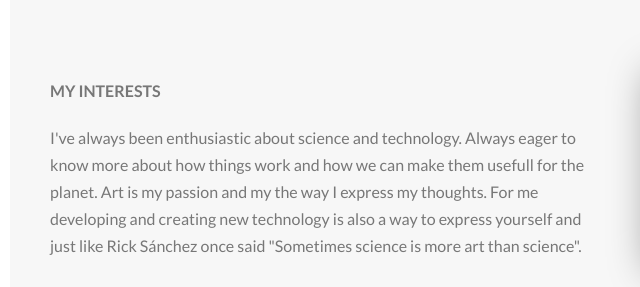
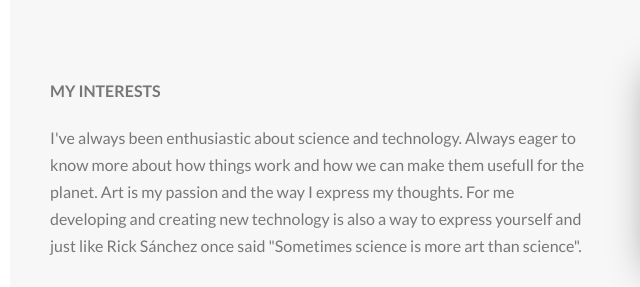
Before and after one commit to daguam/My-Web-Page, a website: page index.html in a window 1280 px wide. Shown: the part 943-1230 px from the top of the page, 20-660 px from the left. Drawn offline with Linux system fonts and the light colour scheme.

Commit message:
Fix about me typo

```diff
--- a/index.html
+++ b/index.html
@@ -41,7 +41,7 @@
                         <h3 class="heading-tertiary u-margin-bottom-small">My interests</h3>
                         <p class="paragraph">
                             I've always been enthusiastic about science and technology. Always eager to know more about how things work
-                            and how we can make them usefull for the planet. Art is my passion and my the way I express my thoughts.
+                            and how we can make them usefull for the planet. Art is my passion and the way I express my thoughts.
                             For me developing and creating new technology is also a way to express yourself and just like Rick Sánchez once said
                             "Sometimes science is more art than science".
                         </p>
```
